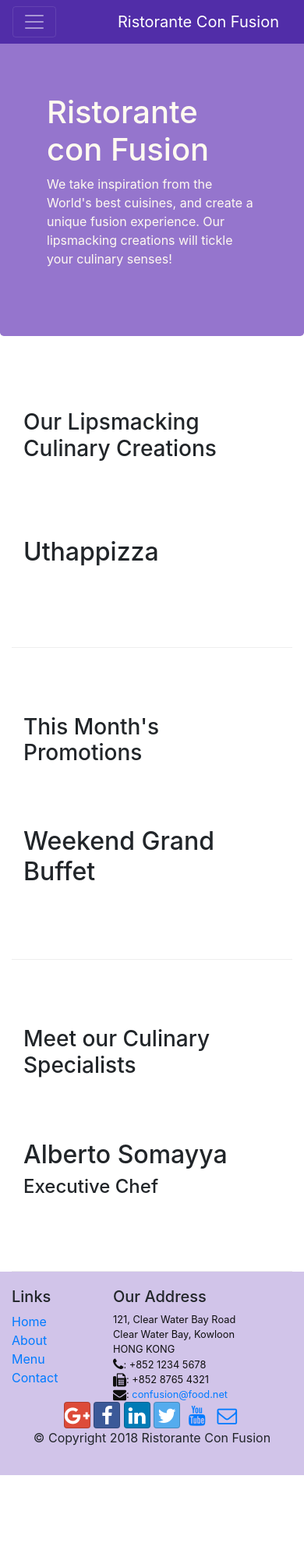
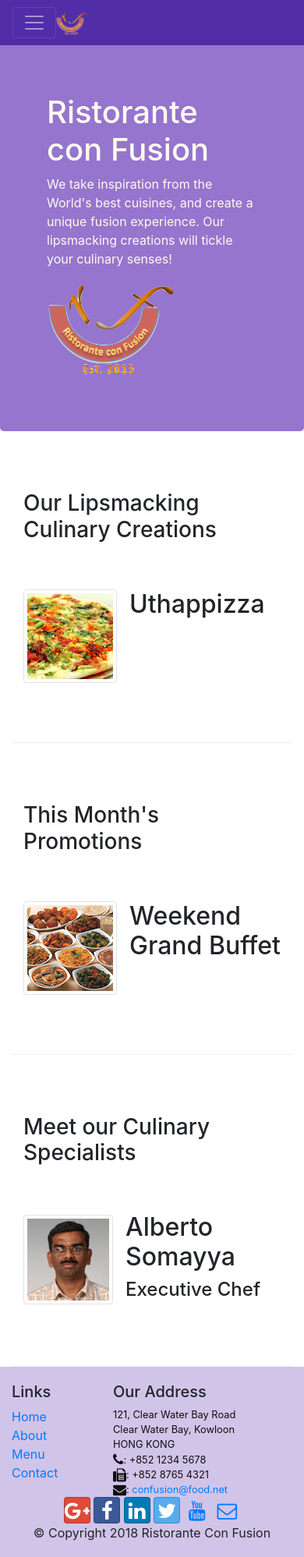
Before and after one commit to jselic/bootstrap-test, a website: page index.html in a window 390 px wide. Shown: the top 1997 px of the page at 78% size. Before the commit the page ends 1892 px from the top, so only its background shows below. Drawn offline with nearby package versions, Linux system fonts and the light colour scheme.

Commit message:
Images and Media

```diff
--- a/index.html
+++ b/index.html
@@ -20,7 +20,7 @@
             <button class="navbar-toggler" type="button" data-toggle="collapse" data-target="#Navbar">
                 <span class="navbar-toggler-icon"></span>
             </button>
-            <a class="navbar-brand" href="#">Ristorante Con Fusion</a>
+            <a class="navbar-brand mr-auto" href="#"><img height="30" width="41" src="img/logo.png"></a>
             <div class="collapse navbar-collapse" id="Navbar">
                 <ul class="navbar-nav mr-auto">
                     <li class="nav-item active"><a class="nav-link" href="#"><span class="fa fa-home fa-lg"></span> Home</a></li>
@@ -39,7 +39,8 @@
                     <h1>Ristorante con Fusion</h1>
                     <p>We take inspiration from the World's best cuisines, and create a unique fusion experience. Our lipsmacking creations will tickle your culinary senses!</p>
                 </div>
-                <div class="col-12 col-sm">
+                <div class="col-12 col-sm align-self-center">
+                    <img class="img-fluid" src="img/logo.png">
                 </div>
             </div>
         </div>
@@ -51,8 +52,16 @@
                 <h3>Our Lipsmacking Culinary Creations</h3>
             </div>
             <div class="col-12 col-sm order-sm-first col-md">
-                <h2>Uthappizza</h2>
-                <p class="d-none d-sm-block">A unique combination of Indian Uthappam (pancake) and Italian pizza, topped with Cerignola olives, ripe vine cherry tomatoes, Vidalia onion, Guntur chillies and Buffalo Paneer.</p>
+                <div class="media">
+                    <img class="d-flex mr-3 img-thumbnail align-self-center" src="img/uthappizza.png" alt="Uthapizza">
+                    <div class="media-body">
+                        <h2 class="mt-0">Uthappizza</h2>
+                        <p class="d-none d-sm-block">A unique combination of Indian Uthappam (pancake) and
+                            Italian pizza, topped with Cerignola olives, ripe vine
+                            cherry tomatoes, Vidalia onion, Guntur chillies and
+                            Buffalo Paneer.</p>
+                    </div>
+                </div>
             </div>
         </div>
 
@@ -62,8 +71,13 @@
                 <h3>This Month's Promotions</h3>
             </div>
             <div class="col-12 col-sm col-md">
-                <h2>Weekend Grand Buffet</h2>
-                <p class="d-none d-sm-block">Featuring mouthwatering combinations with a choice of five different salads, six enticing appetizers, six main entrees and five choicest desserts. Free flowing bubbly and soft drinks. All for just $19.99 per person </p>
+                <div class="media">
+                    <img class="d-flex mr-3 img-thumbnail align-self-center" src="img/buffet.png" alt="Weekend Grand Buffet">
+                    <div class="media-body">
+                        <h2 class="mt-0">Weekend Grand Buffet</h2>
+                        <p class="d-none d-sm-block">Featuring mouthwatering combinations with a choice of five different salads, six enticing appetizers, six main entrees and five choicest desserts. Free flowing bubbly and soft drinks. All for just $19.99 per person </p>
+                    </div>
+                </div>
             </div>
         </div>
 
@@ -72,9 +86,17 @@
                 <h3>Meet our Culinary Specialists</h3>
             </div>
             <div class="col-12 col-sm order-sm-first col-md">
-                <h2>Alberto Somayya</h2>
-                <h4>Executive Chef</h4>
-                <p class="d-none d-sm-block">Award winning three-star Michelin chef with wide International experience having worked closely with whos-who in the culinary world, he specializes in creating mouthwatering Indo-Italian fusion experiences. </p>
+                <div class="media">
+                    <img class="d-flex mr-3 img-thumbnail align-self-center" src="img/alberto.png" alt="Alberto Somayya">
+                    <div class="media-body">
+                        <h2 class="mt-0">Alberto Somayya</h2>
+                        <h4>Executive Chef</h4>
+                        <p class="d-none d-sm-block">Award winning three-star Michelin chef with wide
+                            International experience having worked closely with
+                            whos-who in the culinary world, he specializes in
+                            creating mouthwatering Indo-Italian fusion experiences.</p>
+                    </div>
+                </div>
             </div>
         </div>
     </div>
```
Also changed, not shown: aboutus.html (+3 -2 lines), contactus.html (+3 -2 lines).
